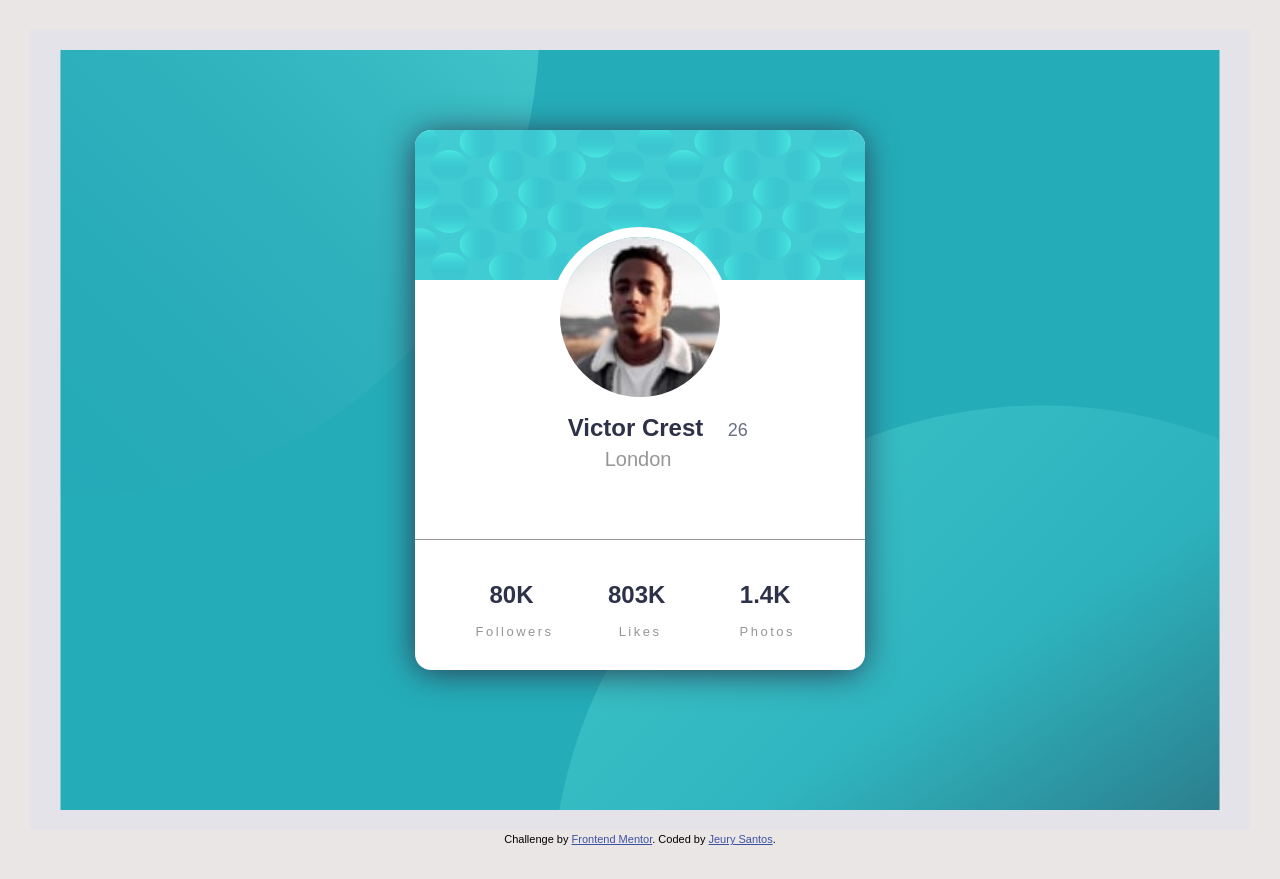
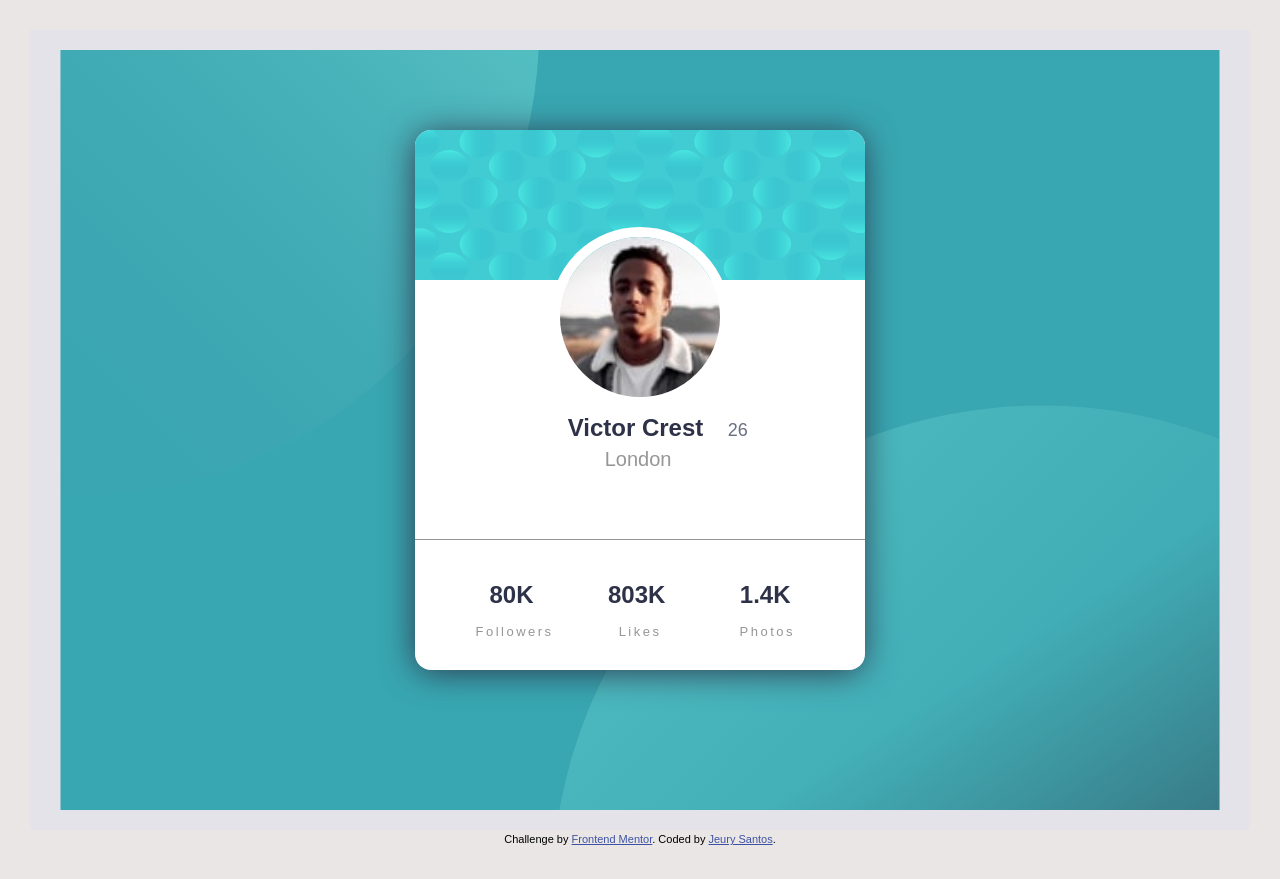
Before and after one commit to jeurysantos1/class1, a website: page index.html in a window 1280 px wide. Drawn offline with Linux system fonts and the light colour scheme.

Commit message:
Update style.css

```diff
--- a/style.css
+++ b/style.css
@@ -38,7 +38,7 @@ body {
     margin: 0;
     position: relative;
     background-image: linear-gradient(to right bottom, #00B6C7 80%, #2D3248 127%);
-    filter: grayscale(25%);
+    filter: grayscale(39%);
     width: 95%;
     height: 95%;
     top: 50%;
```
